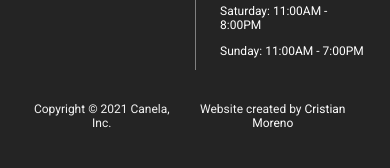
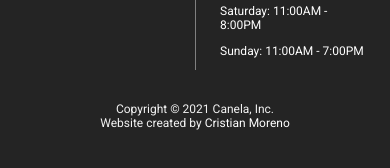
Before and after one commit to CristianMorenoHurtado/canela, a React (Create React App) app: page /contact in a window 390 px wide. Shown: the part 1502-1670 px from the top of the page. Built offline with nearby package versions, Linux system fonts and the light colour scheme.

Commit message:
revised copyright mobile

```diff
--- a/src/index.css
+++ b/src/index.css
@@ -753,4 +753,9 @@ footer{
   .footer__address{
     width: 90%;
   }
+
+  .footer__copyright{
+    display: flex;
+    flex-direction: column;
+  }
 }
```
